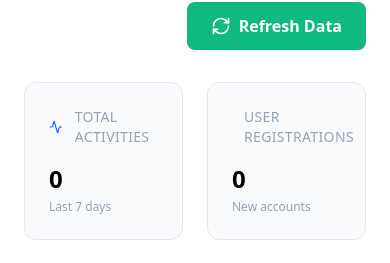
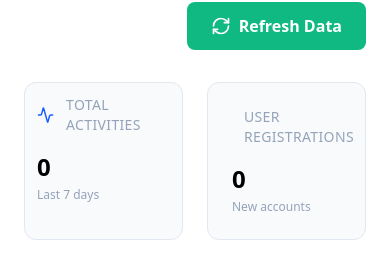
Before and after one commit to Push4ck/urlzy, a React (Vite) app in the folder client/: page /admin/activity in a window 390 px wide. Shown: the part 258-521 px from the top of the page. Built offline with nearby package versions, Linux system fonts and the light colour scheme; no server answers; sample sign-in values are in the browser's storage.

Commit message:
Update ActivityMonitor.jsx
stats card updated for mobile.

```diff
--- a/client/src/pages/ActivityMonitor.jsx
+++ b/client/src/pages/ActivityMonitor.jsx
@@ -282,7 +282,7 @@ const ActivityMonitor = () => {
 
         {/* Statistics Cards */}
         <div className="grid grid-cols-1 md:grid-cols-2 lg:grid-cols-4 gap-6 mb-8">
-          <div className="bg-[var(--clr-surface-a10)] dark:bg-[var(--clr-surface-a10)] border border-[var(--clr-surface-a30)] rounded-xl p-6">
+          <div className="bg-[var(--clr-surface-a10)] dark:bg-[var(--clr-surface-a10)] border border-[var(--clr-surface-a30)] rounded-xl xs:p-3 xl:p-8">
             <div className="flex items-center gap-3 mb-4">
               <Activity className="w-5 h-5 text-blue-600" />
               <h3 className="text-sm font-medium text-[var(--clr-surface-a50)] uppercase tracking-wide">
```
